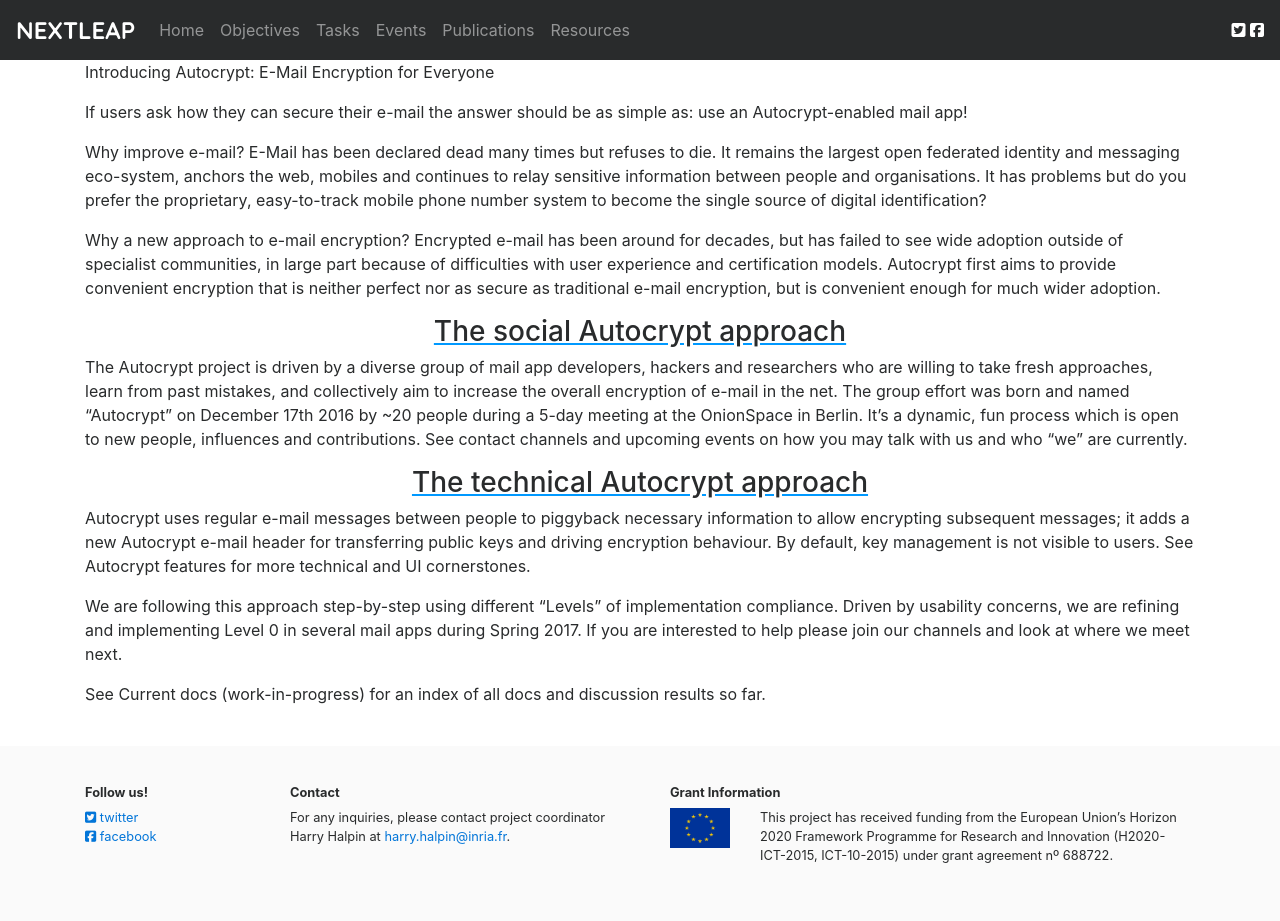
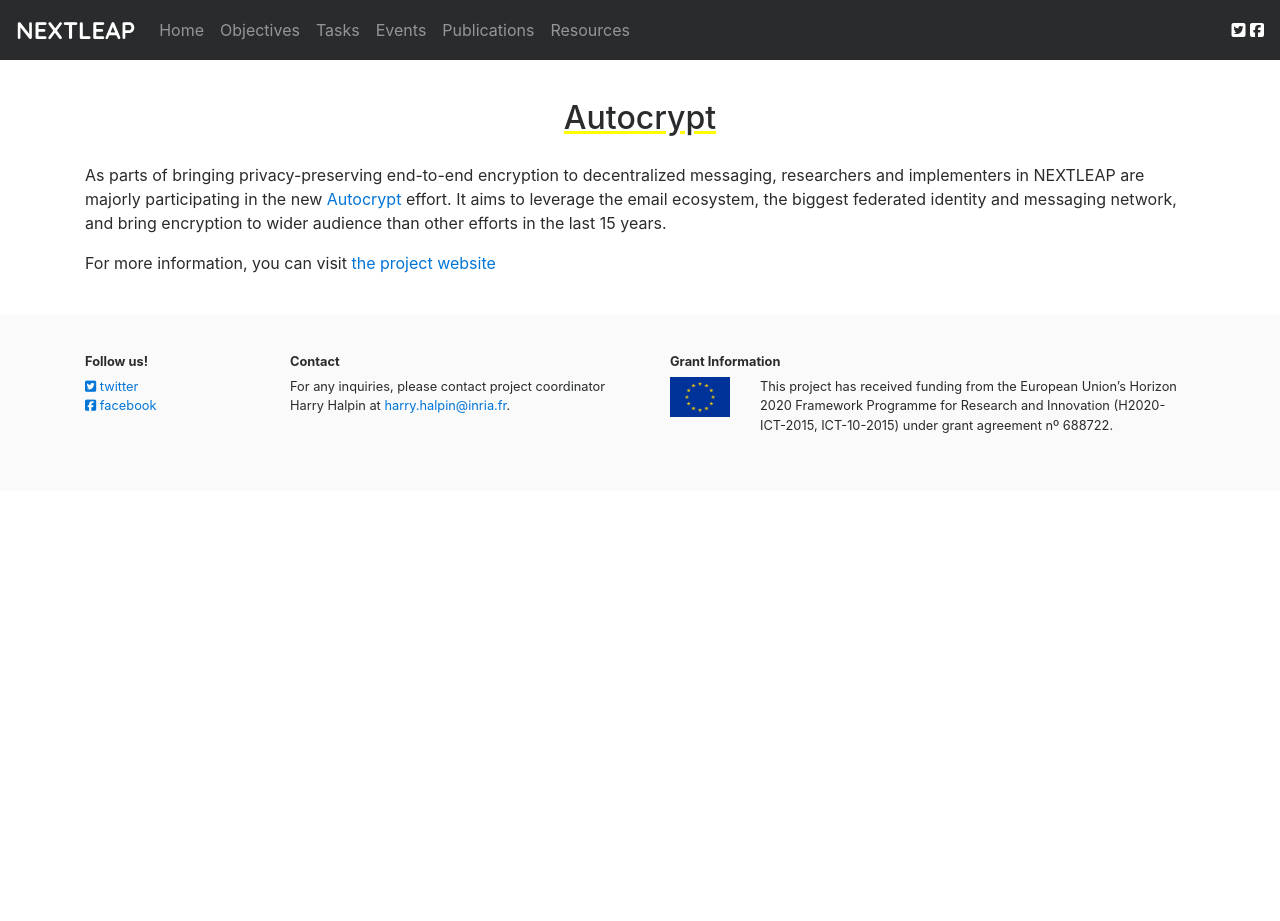
Before and after one commit to nextleap-project/nextleap-website, a Jekyll site: the page built from _projects/autocrypt.md, in a window 1280 px wide. Built offline with Jekyll 4.4.1, drawn with Linux system fonts in a browser that asks for light colours; nearby versions of some CDN libraries; after the commit the page ends 900 px from its top, so only the background shows below that.

Commit message:
updated autocrypt participation

```diff
--- a/_projects/autocrypt.md
+++ b/_projects/autocrypt.md
@@ -4,25 +4,11 @@
 project_url: https://autocrypt.readthedocs.io/en/latest/
 
 abstract: |
-  If users ask how they can secure their e-mail the answer should be as simple as: use an Autocrypt-enabled mail app!
+  As parts of bringing privacy-preserving end-to-end encryption to decentralized messaging, researchers and implementers in NEXTLEAP are majorly participating in the new <a href="https://autocrypt.readthedocs.io/en/latest/">Autocrypt</a> effort. It aims to leverage the email ecosystem, the biggest federated identity and messaging network, and bring encryption to wider audience than other efforts in the last 15 years.
 ---
 
-Introducing Autocrypt: E-Mail Encryption for Everyone
+## Autocrypt
 
-If users ask how they can secure their e-mail the answer should be as simple as: use an Autocrypt-enabled mail app!
+As parts of bringing privacy-preserving end-to-end encryption to decentralized messaging, researchers and implementers in NEXTLEAP are majorly participating in the new <a href="https://autocrypt.readthedocs.io/en/latest/">Autocrypt</a> effort. It aims to leverage the email ecosystem, the biggest federated identity and messaging network, and bring encryption to wider audience than other efforts in the last 15 years.
 
-Why improve e-mail? E-Mail has been declared dead many times but refuses to die. It remains the largest open federated identity and messaging eco-system, anchors the web, mobiles and continues to relay sensitive information between people and organisations. It has problems but do you prefer the proprietary, easy-to-track mobile phone number system to become the single source of digital identification?
-
-Why a new approach to e-mail encryption? Encrypted e-mail has been around for decades, but has failed to see wide adoption outside of specialist communities, in large part because of difficulties with user experience and certification models. Autocrypt first aims to provide convenient encryption that is neither perfect nor as secure as traditional e-mail encryption, but is convenient enough for much wider adoption.
-
-### The social Autocrypt approach
-
-The Autocrypt project is driven by a diverse group of mail app developers, hackers and researchers who are willing to take fresh approaches, learn from past mistakes, and collectively aim to increase the overall encryption of e-mail in the net. The group effort was born and named “Autocrypt” on December 17th 2016 by ~20 people during a 5-day meeting at the OnionSpace in Berlin. It’s a dynamic, fun process which is open to new people, influences and contributions. See contact channels and upcoming events on how you may talk with us and who “we” are currently.
-
-### The technical Autocrypt approach
-
-Autocrypt uses regular e-mail messages between people to piggyback necessary information to allow encrypting subsequent messages; it adds a new Autocrypt e-mail header for transferring public keys and driving encryption behaviour. By default, key management is not visible to users. See Autocrypt features for more technical and UI cornerstones.
-
-We are following this approach step-by-step using different “Levels” of implementation compliance. Driven by usability concerns, we are refining and implementing Level 0 in several mail apps during Spring 2017. If you are interested to help please join our channels and look at where we meet next.
-
-See Current docs (work-in-progress) for an index of all docs and discussion results so far.
+For more information, you can visit [the project website](https://autocrypt.readthedocs.io/en/latest/)
```
Also changed, not shown: _events/2017-iff.md (+1 -1 lines).
